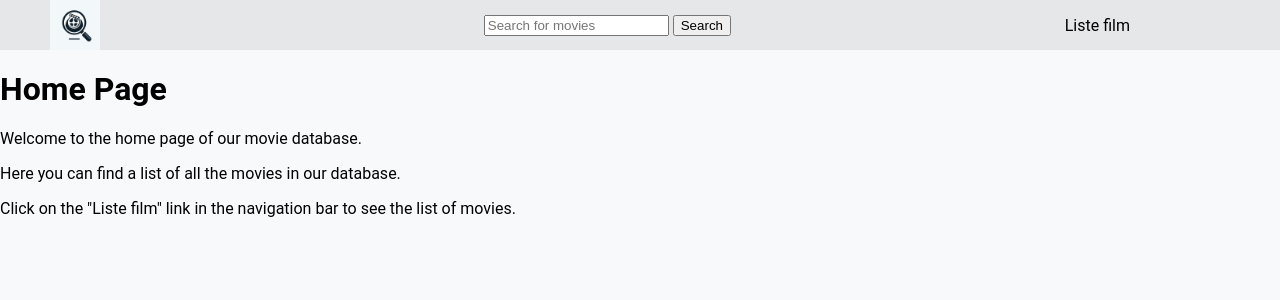
After one commit to arnaud-rein/django-film, a Django app: page /film/homepage in a window 1280 px wide. The commit adds this page. Shown: the top 300 px of the page. Run offline with Django 5.2, Linux system fonts and the light colour scheme.

Commit message:
correction de certains bug et redefinition d'urls

```diff
--- /dev/null
+++ b/film/monapp/static/css/margin.css
@@ -0,0 +1,5 @@
+.margin{
+    margin-top: 70px;
+    padding: 0;
+
+}
--- /dev/null
+++ b/film/monapp/templates/homepage.html
@@ -0,0 +1,19 @@
+{% load static %}
+<!DOCTYPE html>
+<html lang="en">
+<head>
+    <meta charset="UTF-8">
+    <meta name="viewport" content="width=device-width, initial-scale=1.0">
+    <title>Document</title>
+    <link rel="stylesheet" href="{% static 'css/margin.css' %}">
+</head>
+<body>
+    {% include 'navbar.html' %}
+    <div class="margin">
+        <h1>Home Page</h1>
+        <p>Welcome to the home page of our movie database.</p>
+        <p>Here you can find a list of all the movies in our database.</p>
+        <p>Click on the "Liste film" link in the navigation bar to see the list of movies.</p>
+    </div>
+</body>
+</html>
--- a/film/monapp/templates/navbar.html
+++ b/film/monapp/templates/navbar.html
@@ -10,11 +10,13 @@
 </head>
 <body>
 
+
+
     <nav>
         <div id="logo">
-            <a href=""> <img id="img-logo" src="{% static 'img/logo-film.png' %}" alt="logo"></a>
+            <a href="{% url 'homepage' %}"> <img id="img-logo" src="{% static 'img/logo-film.png' %}" alt="logo"></a>
         </div>
-        <form action="search" method="POST">
+        <form action="/film/search" method="POST">
             {% csrf_token %}
           <input type="text" name="searched" placeholder="Search for movies">
           <button type="submit">Search</button>
--- a/film/monapp/urls.py
+++ b/film/monapp/urls.py
@@ -10,7 +10,8 @@ urlpatterns = [
     path("/search", views.search, name="search"),
     path("/api", views.movie_view, name="api"),
     path('/detail/<int:film_id>/', views.film_detail, name='film_detail'),
-    path('film/<str:title>/', views.movie_view, name='film_name'),
+    path('/film/<str:title>/', views.movie_view, name='film_name'),
+    path('/homepage', views.homepage , name='homepage'),
 
 
 ]
--- a/film/monapp/views.py
+++ b/film/monapp/views.py
@@ -7,22 +7,12 @@ from urllib.parse import quote
 
 # Create your views here.
 
-
 class filmListView(ListView):
     model = Film
     template_name = 'all_movies.html'
     context_object_name = 'films'
 
     queryset = Film.objects.all()
-
-# def search(request):
-#     if request.method == 'POST':
-#         search = request.POST['searched']
-#         films = Film.objects.filter(title__contains=search)
-#         return render(request, 'search_bar.html', {'films': films})
-
-#     else:
-#         return render(request, 'search_bar.html')
 
 
 def search(request):
@@ -83,9 +73,5 @@ def movie_view(request, title):
             return render(request, 'error_template.html', {'error': 'Failed to retrieve data'})
 
 
-# def movie_view(request, title):
-#     data = get_movie_data()
-#     if data is not None:
-#         return render(request, 'movie_api.html', {'movies': data})
-#     else:
-#         return render(request, 'error_template.html', {'error': 'Failed to retrieve data'})
+def homepage(request):
+    return render(request, 'homepage.html', {})
```
Also changed, not shown: film/monapp/templates/all_movies.html (+9 -3 lines), film/monapp/templates/film_detail.html (+18 -0 lines), film/monapp/templates/search_bar.html (+8 -14 lines), film/db.sqlite3.
